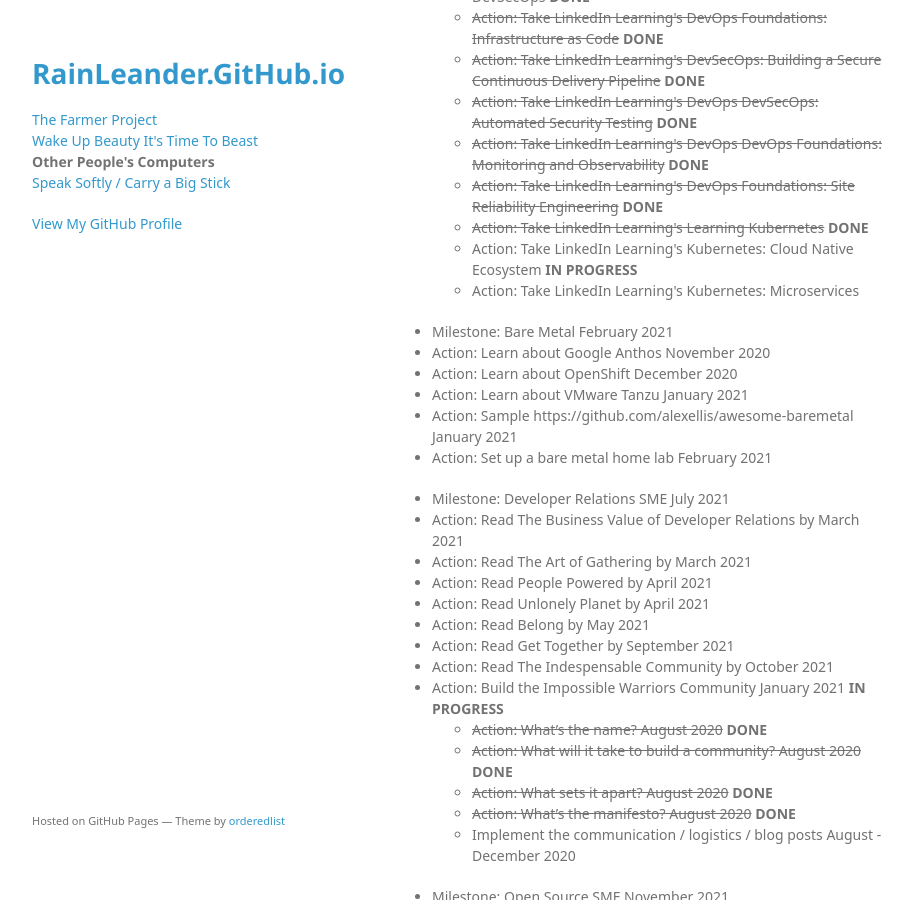
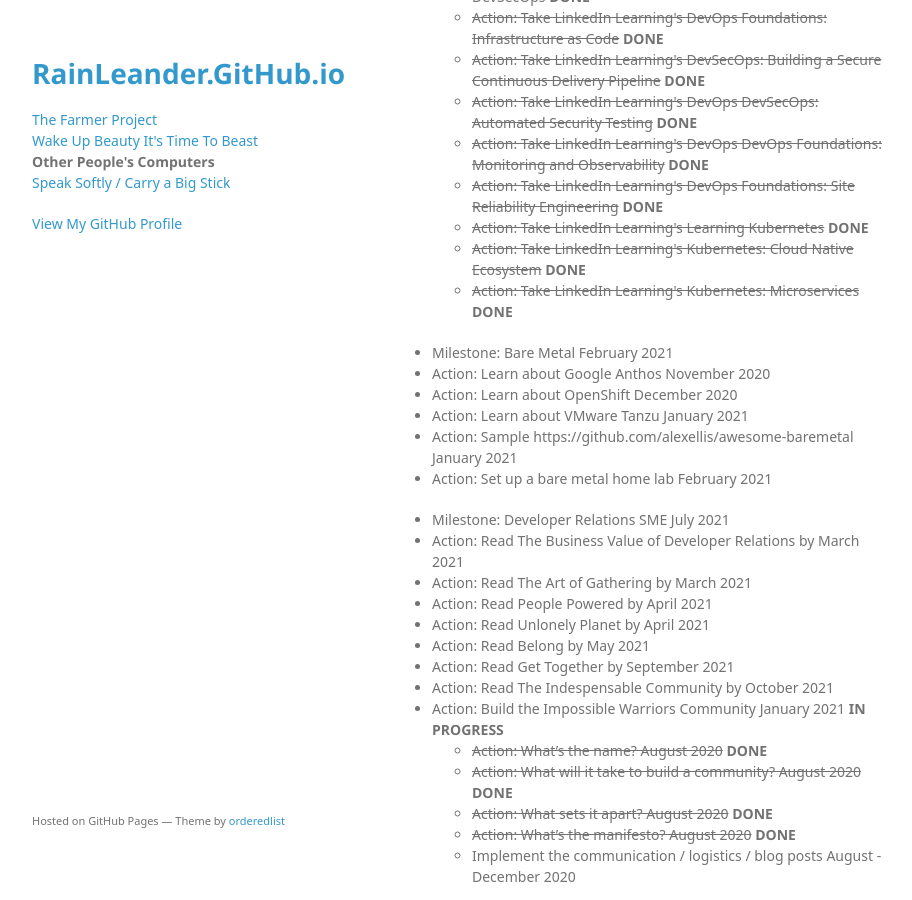
Before and after one commit to rainleander/rainleander.github.io, a Jekyll site: the page other-peoples-computers.html, which Jekyll copies as it is, in a window 1280 px wide and 900 px high, scrolled down 1263 px. Shown: the whole window, without its empty margins (178-1090 px from the left). Built offline with Jekyll 4.4.1, drawn with Linux system fonts in a browser that asks for light colours; some web fonts are replaced.

Commit message:
Update other-peoples-computers.html

```diff
--- a/other-peoples-computers.html
+++ b/other-peoples-computers.html
@@ -67,8 +67,8 @@
         <li><del>Action: Take LinkedIn Learning's DevOps DevOps Foundations: Monitoring and Observability</del> <b>DONE</b></li>
         <li><del>Action: Take LinkedIn Learning's DevOps Foundations: Site Reliability Engineering</del> <b>DONE</b></li>
         <li><del>Action: Take LinkedIn Learning's Learning Kubernetes</del> <b>DONE</b></li>
-        <li>Action: Take LinkedIn Learning's Kubernetes: Cloud Native Ecosystem <b>IN PROGRESS</b></li>
-        <li>Action: Take LinkedIn Learning's Kubernetes: Microservices</li></ul></li></ul>
+        <li><del>Action: Take LinkedIn Learning's Kubernetes: Cloud Native Ecosystem</del> <b>DONE</b></li>
+        <li><del>Action: Take LinkedIn Learning's Kubernetes: Microservices</del> <b>DONE</b></li></ul></li></ul>
 
         <ul><li>Milestone: Bare Metal February 2021</li>
           <li>Action: Learn about Google Anthos November 2020</li>
```
